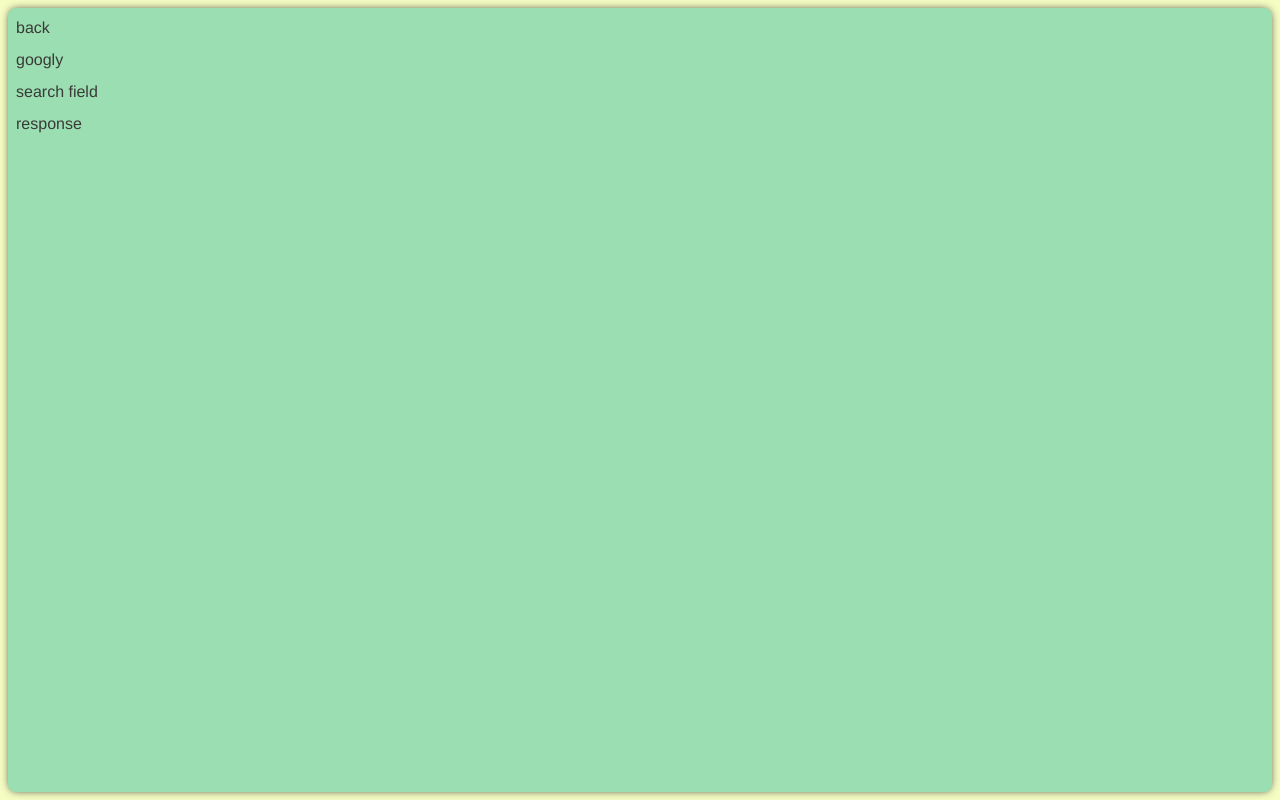
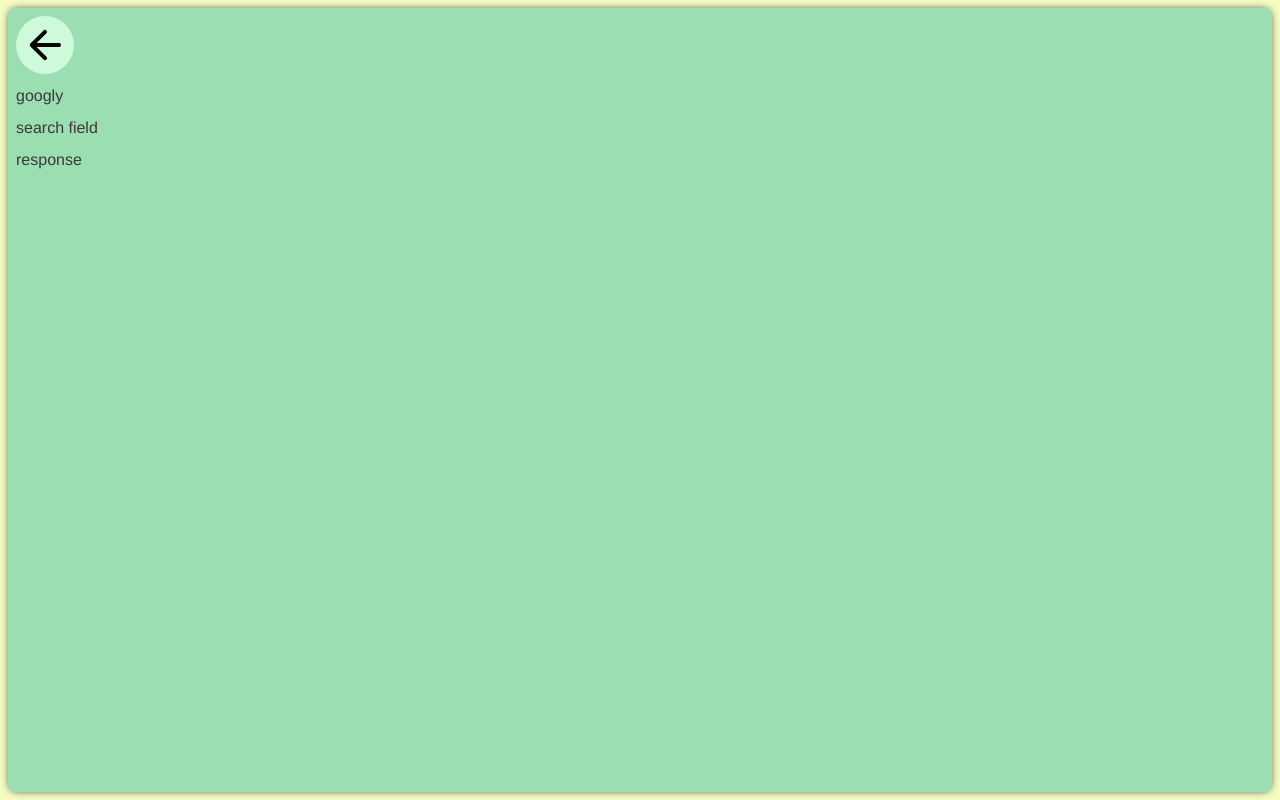
Before and after one commit to leninrkb/rgb-spectrum, a Vue app: page /browse in a window 1280 px wide. Built offline with nearby package versions, Linux system fonts and the light colour scheme.

Commit message:
icon button done

```diff
--- /dev/null
+++ b/src/components/IconButton.vue
@@ -0,0 +1,27 @@
+<template>
+    <FlatButton class="btn">
+        <img :src="source" alt="icon">
+    </FlatButton>
+</template>
+
+<script setup>
+import FlatButton from './FlatButton.vue'
+import { defineProps } from 'vue'
+defineProps({
+    source: {
+        type: String,
+        default: 'https://picsum.photos/100'
+    }
+})
+</script>
+
+<style scoped lang="scss">
+.btn {
+    border-radius: 100%;
+
+    img {
+        border-radius: 100%;
+        width: 3em;
+    }
+}
+</style>
--- a/src/views/BrowseView.vue
+++ b/src/views/BrowseView.vue
@@ -1,7 +1,7 @@
 <template>
     <VColumn>
         <div>
-            back
+            <IconButton :source="arrow_back"></IconButton>
         </div>
         <div>
             googly
@@ -16,7 +16,9 @@
 </template>
 
 <script setup>
+import IconButton from '@/components/IconButton.vue'
 import VColumn from '@/layouts/VColumn.vue';
+let arrow_back = require('../assets/arrow_back_FILL1_wght400_GRAD0_opsz24.svg')
 </script>
 
 <style scoped></style>
```
Also changed, not shown: src/assets/arrow_back_FILL1_wght400_GRAD0_opsz24.svg (added).
